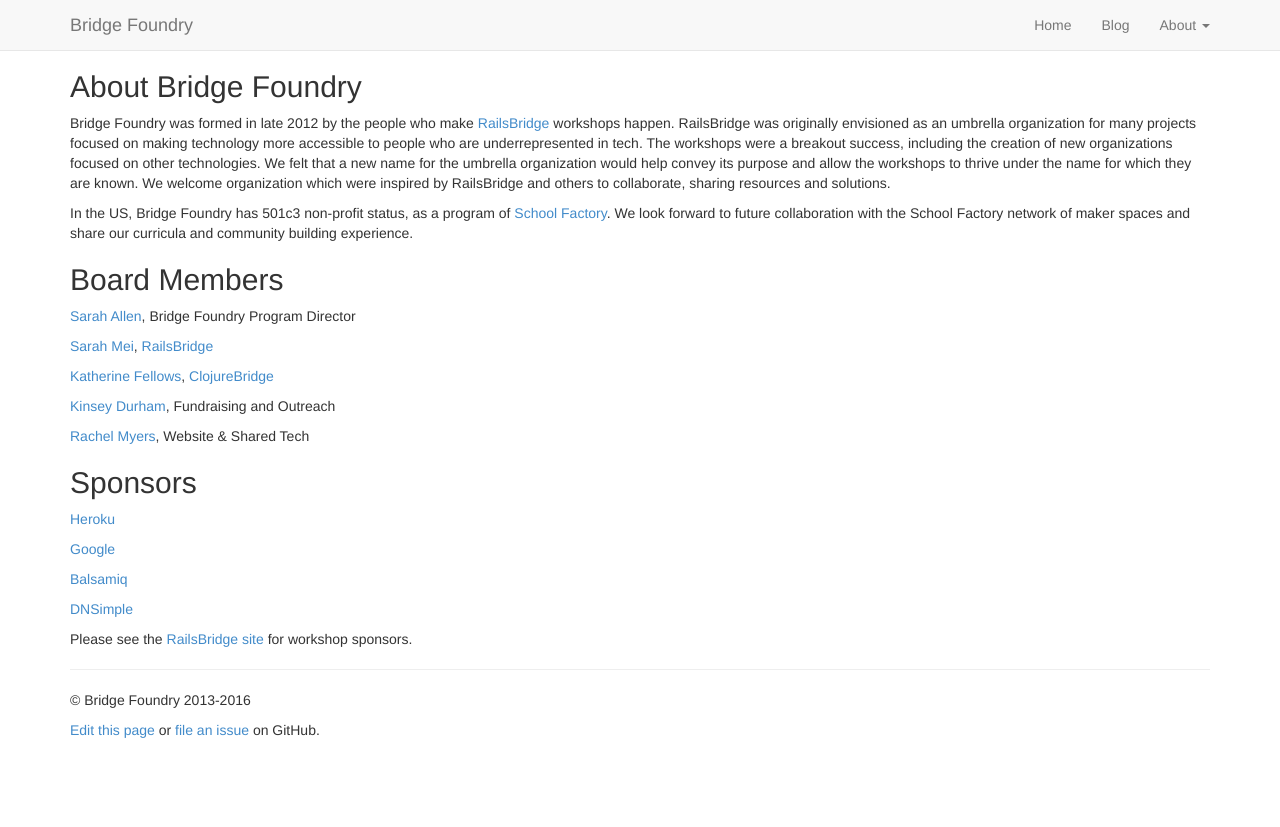
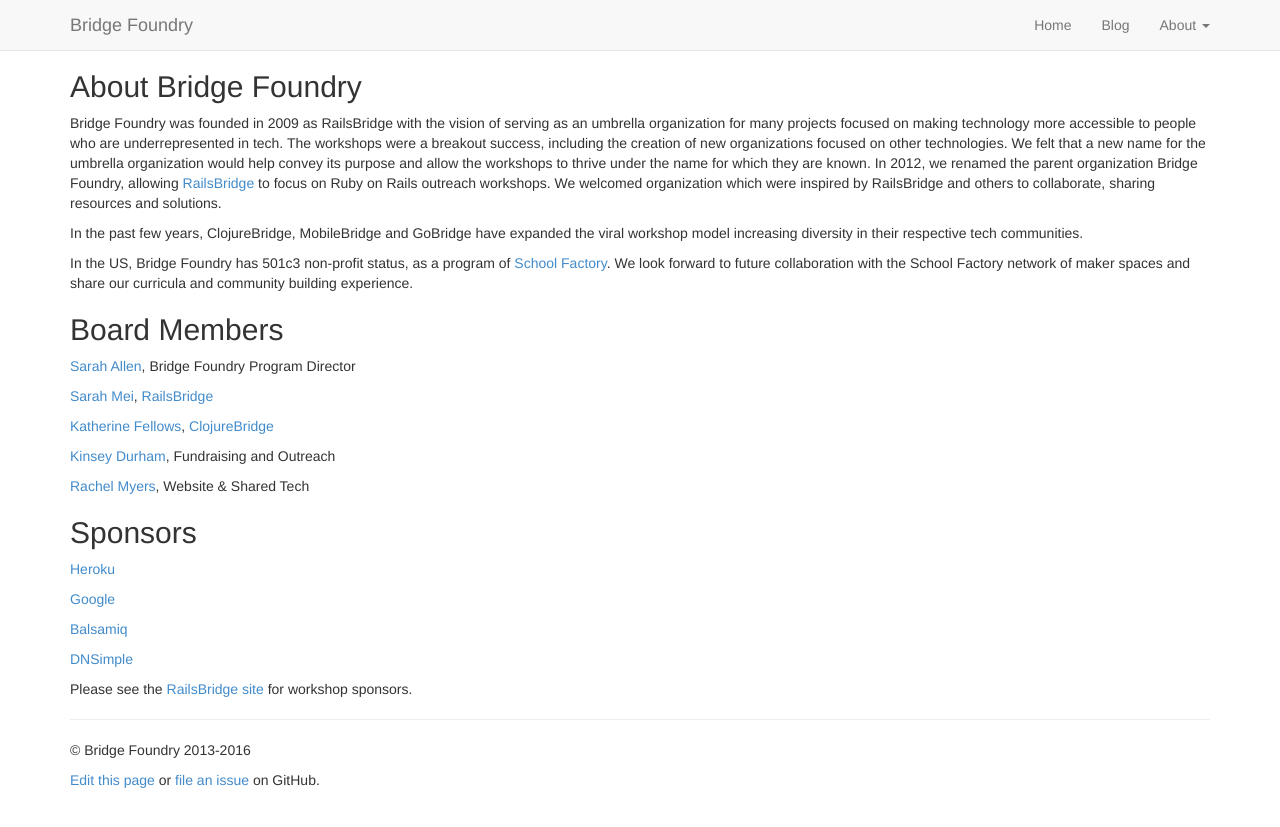
Before and after one commit to missherico/bridgefoundry.github.io, a Jekyll site: the page built from about.html, in a window 1280 px wide. Shown: the top 827 px of the page. Built offline with Jekyll 4.4.1, drawn with Linux system fonts in a browser that asks for light colours.

Commit message:
updated origin story

```diff
--- a/about.html
+++ b/about.html
@@ -7,8 +7,8 @@
     <a name="about"></a>
     <div class="inner-contents">
       <h2>About Bridge Foundry</h2>
-      <p>
-        Bridge Foundry was formed in late 2012 by the people who make <a href="http://www.railsbridge.org">RailsBridge</a> workshops happen.  RailsBridge was originally envisioned as an umbrella organization for many projects focused on making technology more accessible to people who are underrepresented in tech. The workshops were a breakout success, including the creation of new organizations focused on other technologies.  We felt that a new name for the umbrella organization would help convey its purpose and allow the workshops to thrive under the name for which they are known.  We welcome organization which were inspired by RailsBridge and others to collaborate, sharing resources and solutions.</p>
+      <p>Bridge Foundry was founded in 2009 as RailsBridge with the vision of serving as an umbrella organization for many projects focused on making technology more accessible to people who are underrepresented in tech. The workshops were a breakout success, including the creation of new organizations focused on other technologies.  We felt that a new name for the umbrella organization would help convey its purpose and allow the workshops to thrive under the name for which they are known. In 2012, we renamed the parent organization Bridge Foundry, allowing <a href="http://www.railsbridge.org">RailsBridge</a> to focus on Ruby on Rails outreach workshops.  We welcomed organization which were inspired by RailsBridge and others to collaborate, sharing resources and solutions.</p>
+      <p>In the past few years, ClojureBridge, MobileBridge and GoBridge have expanded the viral workshop model increasing diversity in their respective tech communities.</p>
       <p>In the US, Bridge Foundry has 501c3 non-profit status, as a program of <a href="http://schoolfactory.org/">School Factory</a>.  We look forward to future collaboration with the School Factory network of maker spaces and share our curricula and community building experience.</p>
      </div>
   </div>
```
